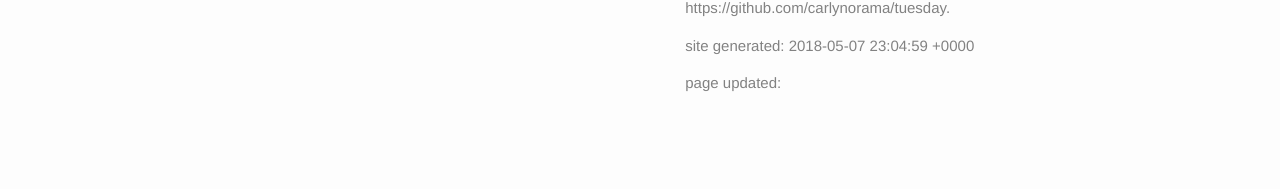
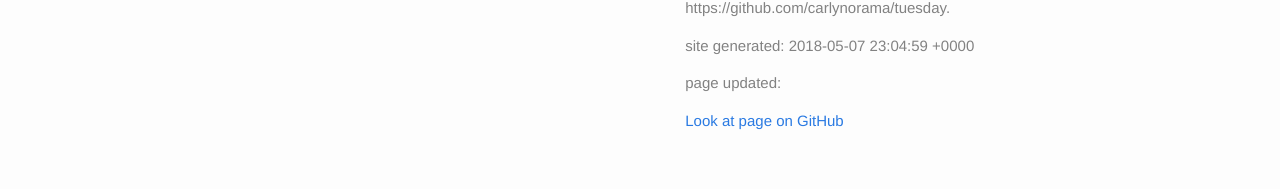
Before and after one commit to CRASHSpace/tuesday, a Jekyll site: the page built from index.html, in a window 1280 px wide. Shown: the part 2037-2226 px from the top of the page. Built offline with Jekyll 4.4.1, drawn with Linux system fonts in a browser that asks for light colours; before the commit the page ends 2192 px from its top, so only the background shows below that.

Commit message:
look on repo link?

```diff
--- a/_includes/footer.html
+++ b/_includes/footer.html
@@ -29,6 +29,7 @@
         <p>{{ site.description }}</p>
         <p>site generated: {{ site.time }}
         <p>page updated: {{ page.last_modified_at }}</p>
+        <p><a href="{{ site.github.repository_url }}{{ page.relative_path }}">Look at page on GitHub</a>
       </div>
     </div>
 
```
